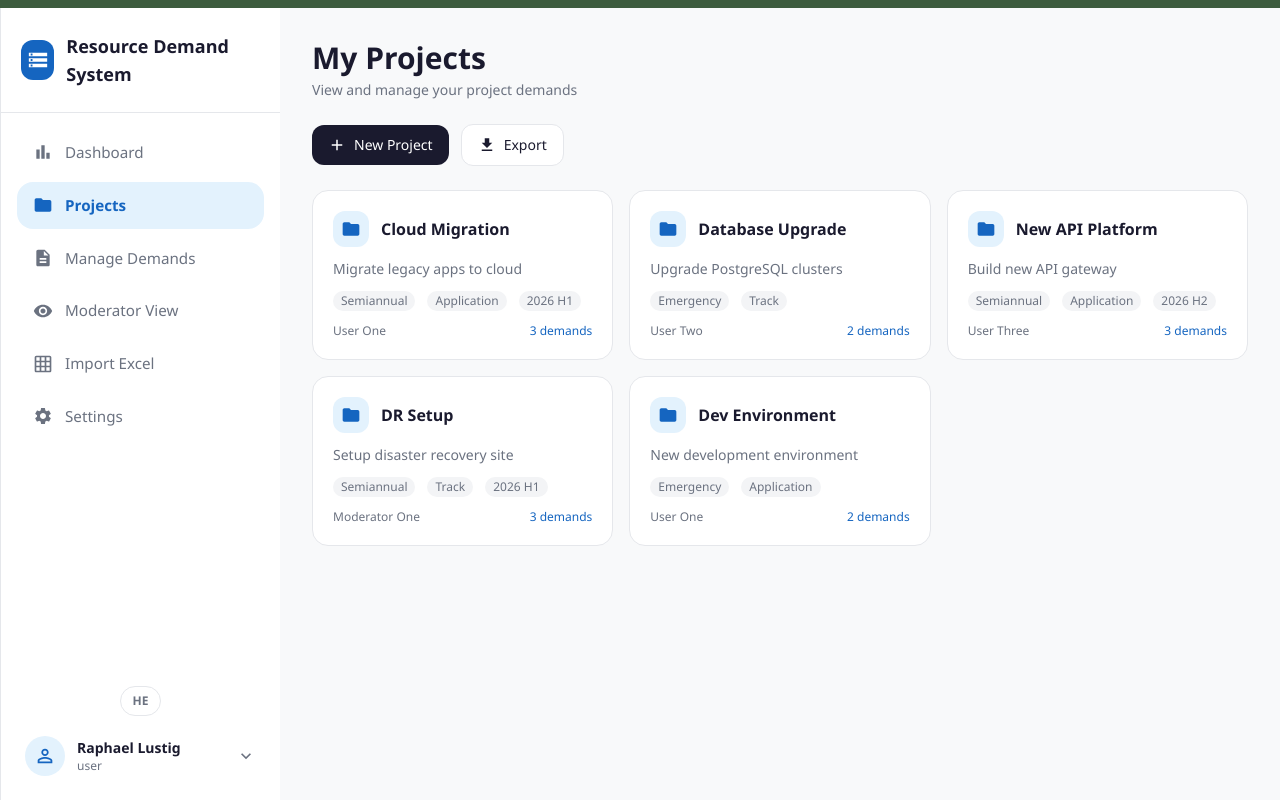
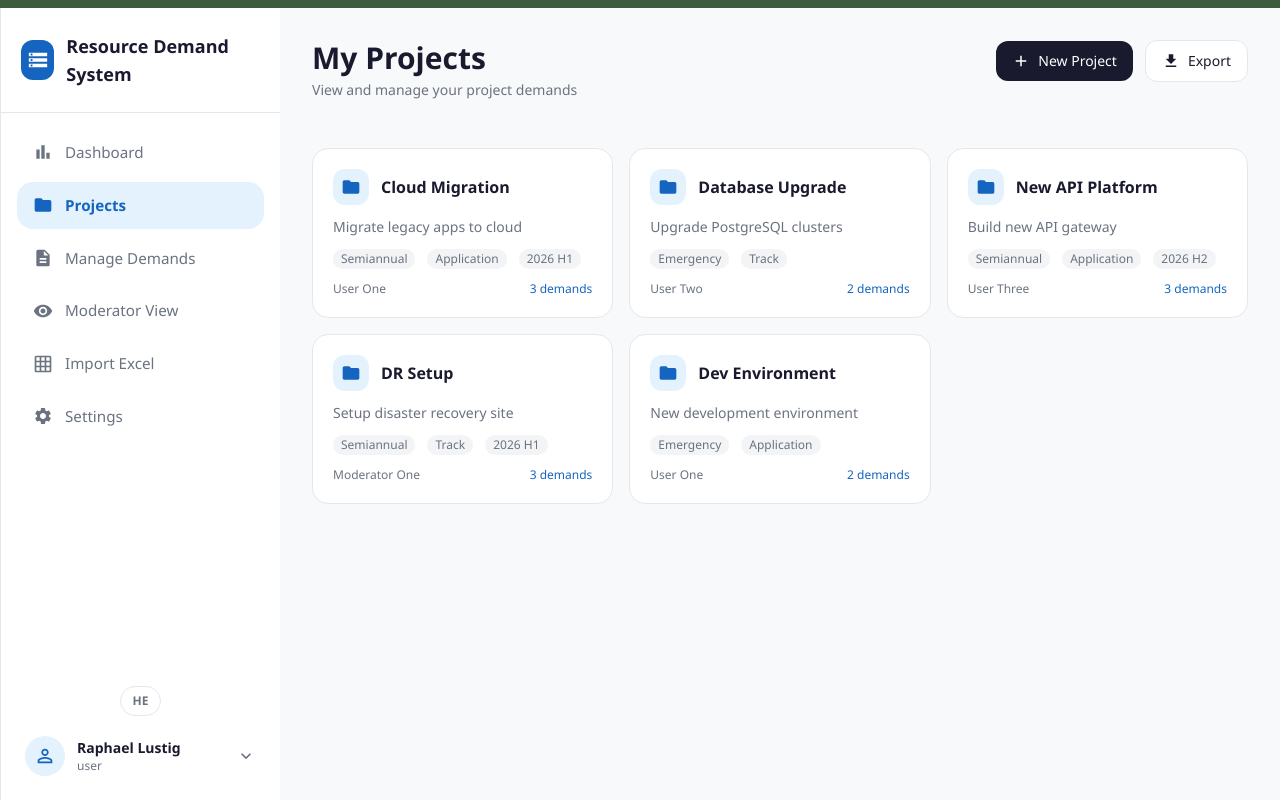
Before and after one commit to Lustig01/Demands, a React (Vite) app in the folder client/: page /projects in a window 1280 px wide. Built offline with nearby package versions, Linux system fonts and the light colour scheme.

Commit message:
moved buttons to the side

```diff
--- a/client/src/pages/ProjectsPage.tsx
+++ b/client/src/pages/ProjectsPage.tsx
@@ -19,12 +19,12 @@
 
   return (
     <div>
+      <div className="flex items-start justify-between gap-4 mb-6">
         <PageHeader
           title={t('projects.title')}
           subtitle={t('projects.subtitle')}
         />
-
-      <div className="flex items-center gap-3 mb-6">
+        <div className="flex items-center gap-3 shrink-0">
           <button
             type="button"
             onClick={() => setIsCreateOpen(true)}
@@ -40,6 +40,7 @@
             <MdFileDownload size={18} />
             {t('projects.export')}
           </button>
+        </div>
       </div>
 
       <div className="grid grid-cols-1 md:grid-cols-2 lg:grid-cols-3 gap-4">
```
Lines whose indentation alone changed are shown as unchanged.
